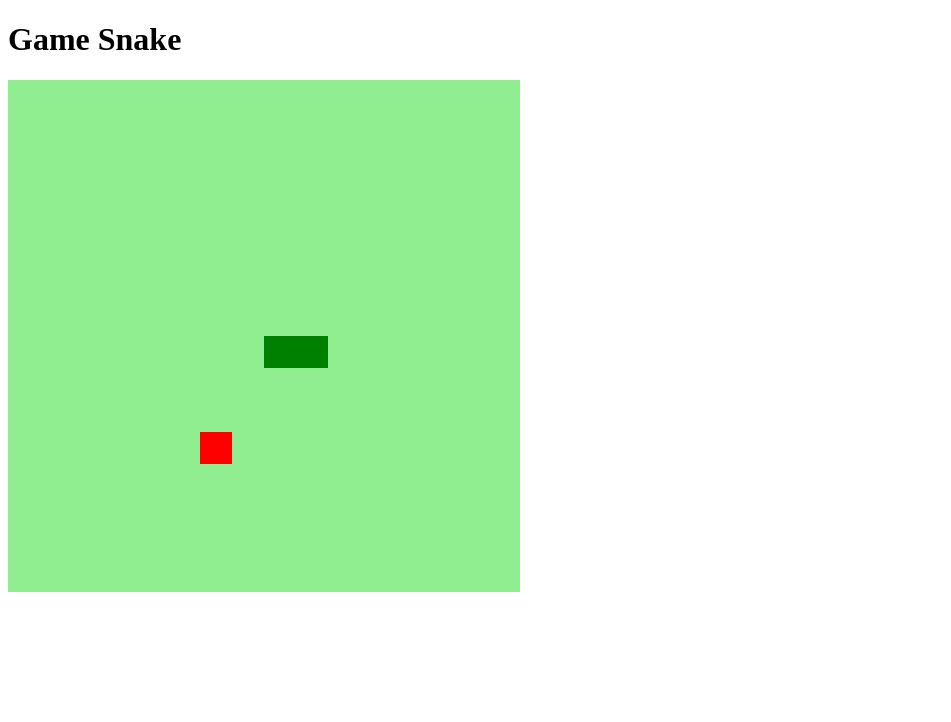
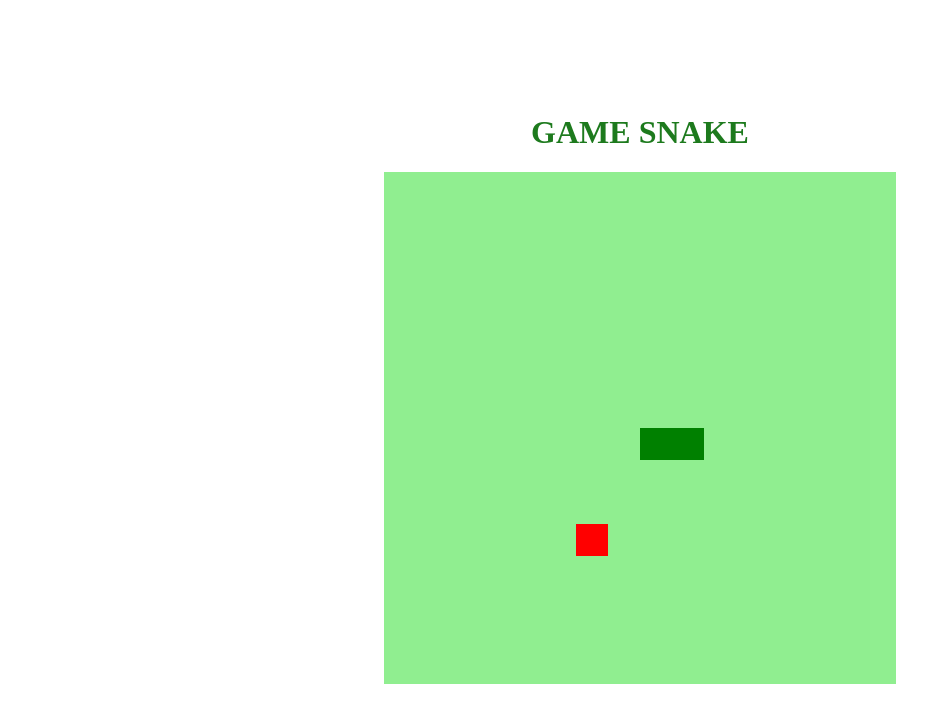
Before and after one commit to renato3Al/recriando_javascript, a plain HTML site: page index.html in a window 1280 px wide. Shown: the whole page, without its empty margins (0-951 px from the left). Drawn offline with Linux system fonts and the light colour scheme.

Commit message:
Definindo estilização do atributo body

```diff
--- a/index.html
+++ b/index.html
@@ -9,7 +9,7 @@
     <title>Snake Game</title>
 </head>
 <body>
-    <h1>Game Snake</h1>
+    <h1>GAME SNAKE</h1>
     <canvas id="snake" width="512" height="512"></canvas>
 </body>
 </html>
--- a/style.css
+++ b/style.css
@@ -0,0 +1,9 @@
+body {
+    height: 95vh;
+    width: 95;
+    display: flex;
+    justify-content: center;
+    align-items: center;
+    flex-direction: column;
+    color: rgb(29, 122, 29);
+}
```
